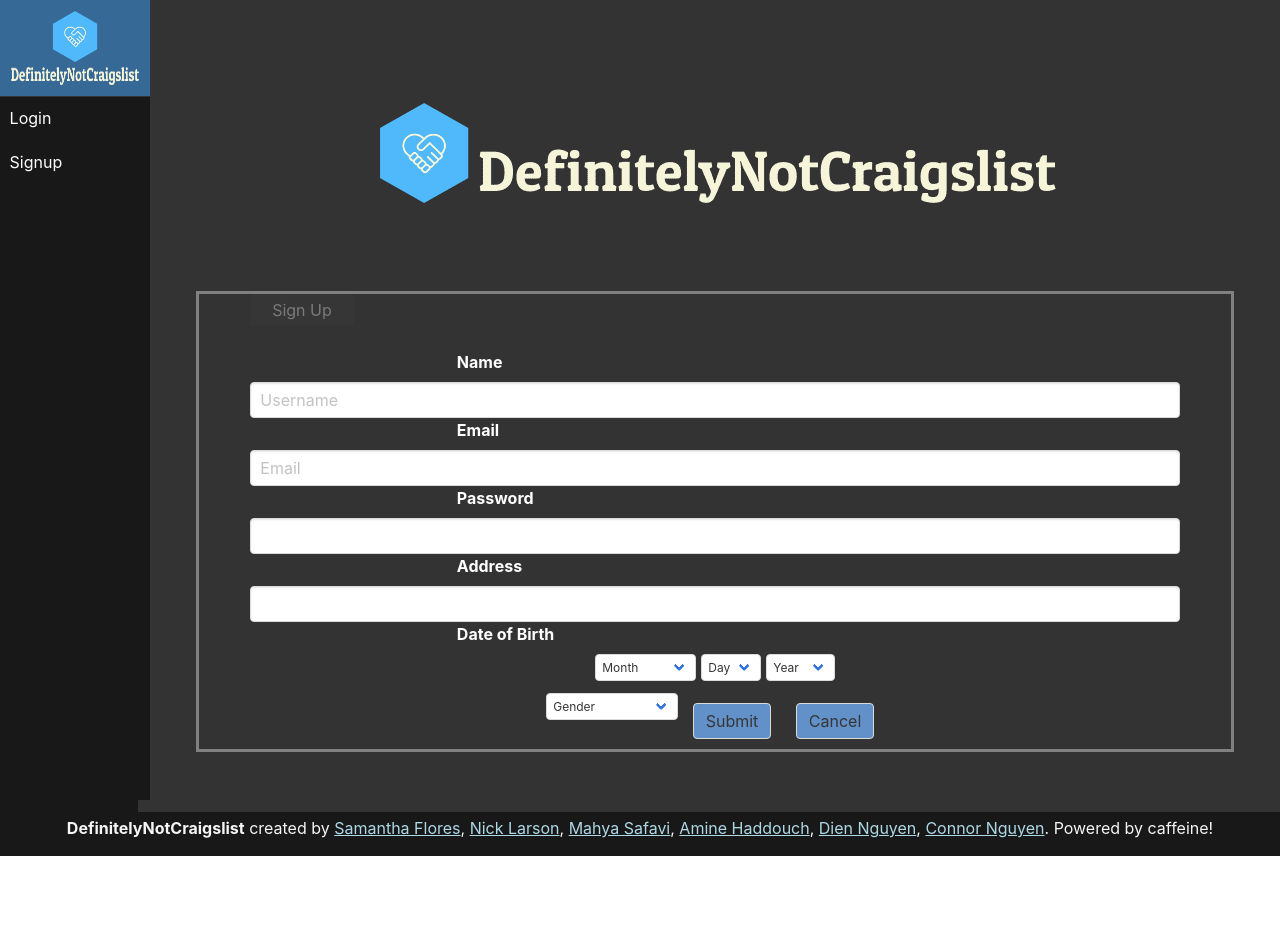
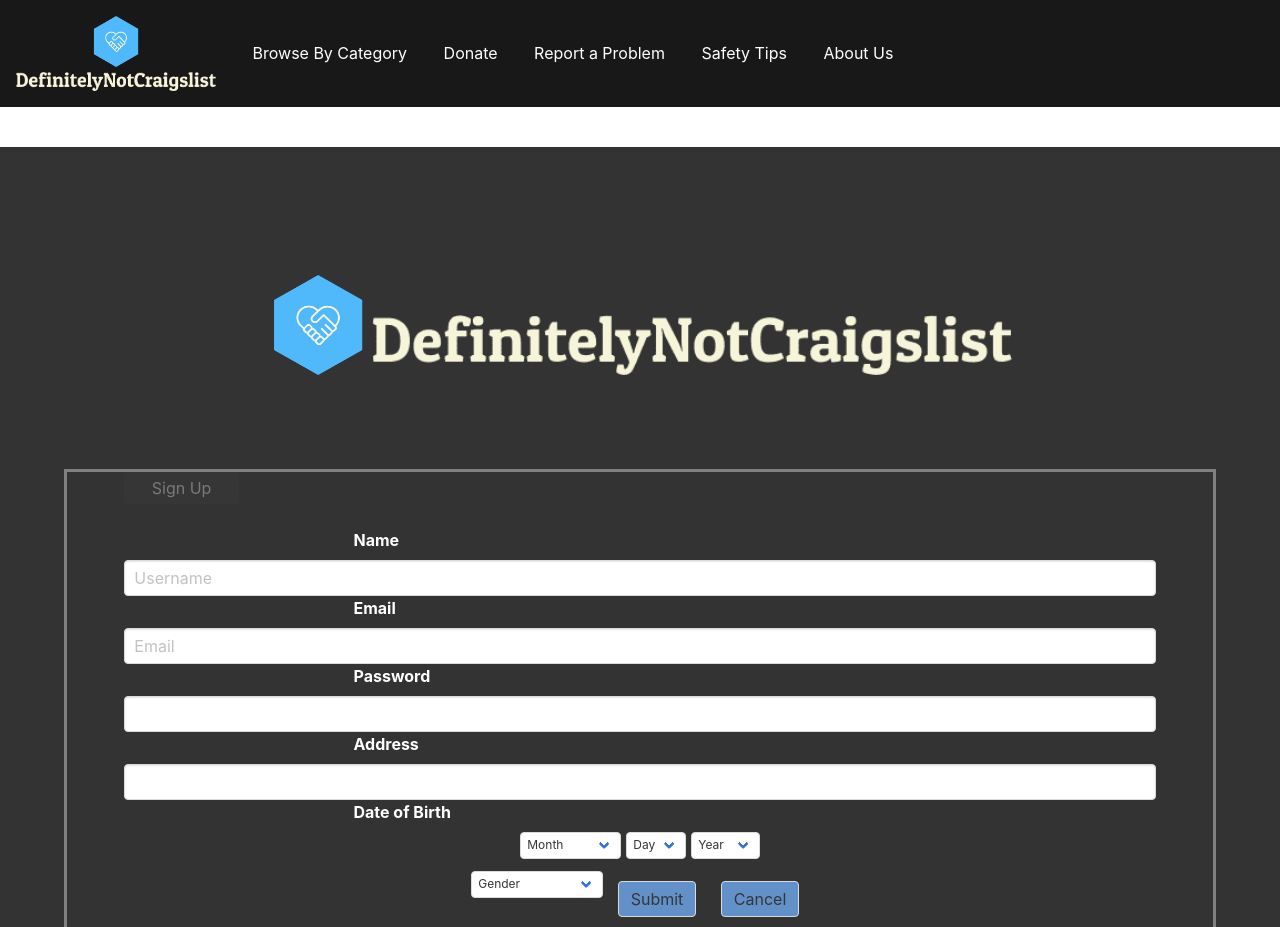
Before and after one commit to nick-larson32/DefinitelyNotCraigslist, a website: page public/signup.html in a window 1280 px wide. Shown: the top 927 px of the page. Before the commit the page ends 856 px from the top, so only its background shows below. Drawn offline with nearby package versions, Linux system fonts and the light colour scheme.

Commit message:
fixed header logos for every html page

```diff
--- a/public/signup.html
+++ b/public/signup.html
@@ -6,7 +6,8 @@
   <meta name="viewport" content="width=device-width, initial-scale=1.0">
   <meta http-equiv="X-UA-Compatible" content="ie=edge">
   <link rel="stylesheet" href="./assets/css/reset.css">
-  <link rel="stylesheet" type="text/css" media="screen" href="https://cdnjs.cloudflare.com/ajax/libs/bulma/0.7.5/css/bulma.css"/>
+  <link rel="stylesheet" type="text/css" media="screen"
+    href="https://cdnjs.cloudflare.com/ajax/libs/bulma/0.7.5/css/bulma.css" />
   <link rel="stylesheet" href="https://unpkg.com/purecss@1.0.0/build/pure-min.css"
     integrity="sha384-nn4HPE8lTHyVtfCBi5yW9d20FjT8BJwUXyWZT9InLYax14RDjBj46LmSztkmNP9w" crossorigin="anonymous">
   <link rel="stylesheet" href="./assets/css/style.css">
@@ -16,28 +17,26 @@
 <body>
   <div class="section sectionLogin">
     <div class="containeris is-fullhd">
-      <div class="columns ">
       <!-- Menu -->
-        <div id="layout">
-          <!-- --Menu toggle -->
-          <a href="#menu" id="menuLink" class="menu-link">
-            <!-- --  Hamburger icon  -->
-            <!-- <span></span> -->
+      <div class="custom-menu-wrapper">
+        <div class="pure-menu custom-menu custom-menu-top">
+          <a class="pure-menu-heading" href="./index.html">
+            <img class="logo" src="./assets/images/app-logo/logo_transparent2.png">
+            <img class="logo-text" src="./assets/images/app-logo/logo-text.png">
           </a>
-          <div id="menu">
-            <div class="pure-menu">
-              <a class="pure-menu-heading" href="./index.html">
-                <img class="logo" src="./assets/images/app-logo/logo_transparent2.png" width="50px" height="50px">
-                <img class="logo-text" src="./assets/images/app-logo/logo-text.png" width="200px" height="200px">
-              </a>
-
+          <a href="#" class="custom-menu-toggle" id="toggle"><s class="bar"></s><s class="bar"></s></a>
+        </div>
+        <div
+          class="pure-menu pure-menu-horizontal pure-menu-scrollable custom-menu custom-menu-bottom custom-menu-tucked"
+          id="tuckedMenu">
+          <div class="custom-menu-screen"></div>
           <ul class="pure-menu-list">
-                <li class="pure-menu-item"><a href="#" class="pure-menu-link">Login</a></li>
-                <li class="pure-menu-item"><a href="#" class="pure-menu-link">Signup</a></li>
-
-
+            <li class="pure-menu-item"><a href="#" class="pure-menu-link">Browse By Category</a></li>
+            <li class="pure-menu-item"><a href="#" class="pure-menu-link">Donate</a></li>
+            <li class="pure-menu-item"><a href="#" class="pure-menu-link">Report a Problem</a></li>
+            <li class="pure-menu-item"><a href="#" class="pure-menu-link">Safety Tips</a></li>
+            <li class="pure-menu-item"><a href="#" class="pure-menu-link">About Us</a></li>
           </ul>
-            </div>
         </div>
       </div>
       <div class="container is-fullhd " id="login_background">
@@ -177,8 +176,6 @@
         <br></br>
 
       </div>
-
-      </div>
     </div>
 
     <!-- Footer -->
```
Also changed, not shown: public/login.html (+2 -2 lines), public/main.html (+2 -2 lines), public/userItems.html (+2 -2 lines), public/userPost.html (+2 -2 lines), public/userPut.html (+2 -2 lines). Lines whose indentation alone changed are shown as unchanged.
